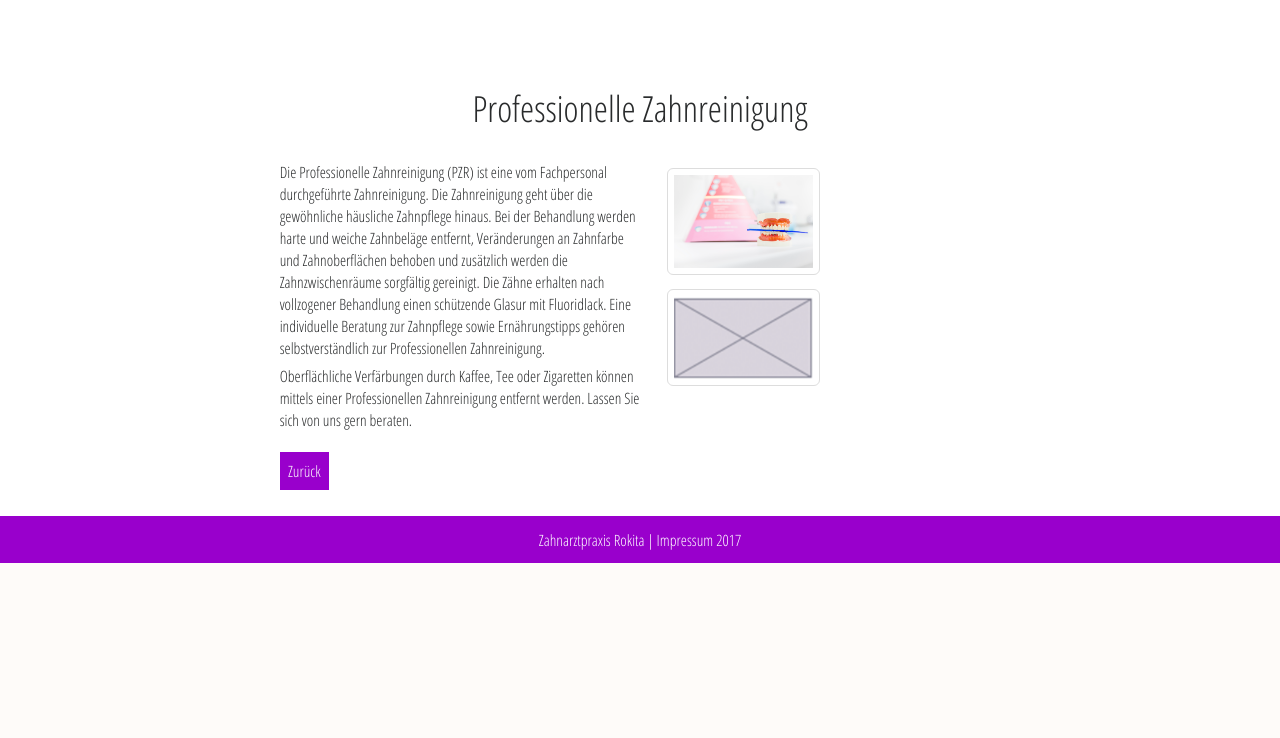
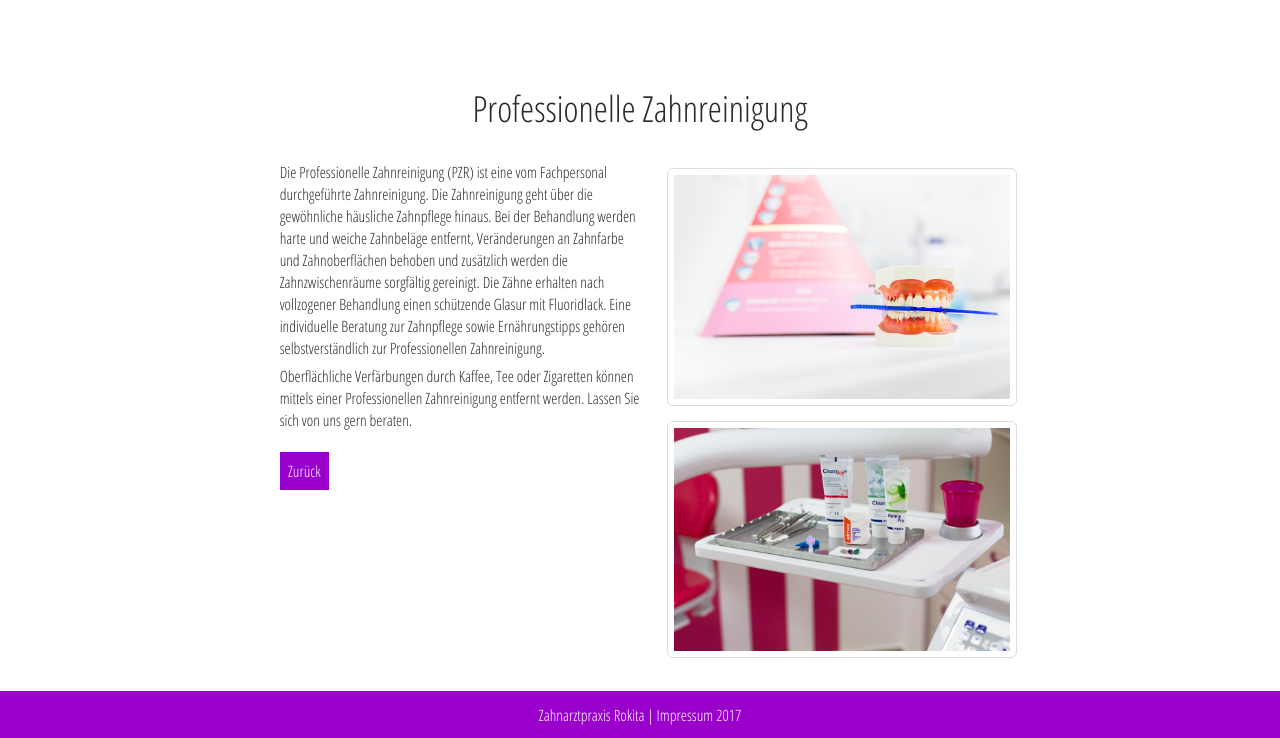
Before and after one commit to rokigeorg/Homepage_Zahnarztpraxis_Rokita, a PHP site: page /production/details_leistung5.html in a window 1280 px wide. Shown: the part 510-1248 px from the top of the page. Before the commit the page ends 1073 px from the top, so only its background shows below. Run offline with PHP 8.4, Linux system fonts and the light colour scheme; style sheets or scripts are compiled from the project's sources.

Commit message:
fix Image thumnails

```diff
--- a/production/css/desktop.css
+++ b/production/css/desktop.css
@@ -390,7 +390,7 @@
       text-align: center; }
 
   .praxis_img_small {
-    max-width: 46%;
+    max-width: 100%;
     padding: 2%; }
 
   /* Modal Content */
--- a/production/details_leistung3.html
+++ b/production/details_leistung3.html
@@ -121,7 +121,7 @@
             </div>
 
             <div class="praxis_img_small">
-                <img src="img/img_ph.png" onclick="openModal();currentSlide(2)" class="img-thumbnail hover-shadow">
+                <img src="img/zap_5.jpg" onclick="openModal();currentSlide(2)" class="img-thumbnail hover-shadow">
             </div>
         </div>
 
--- a/production/details_leistung5.html
+++ b/production/details_leistung5.html
@@ -121,7 +121,7 @@
             </div>
 
             <div class="praxis_img_small">
-                <img src="img/img_ph.png" onclick="openModal();currentSlide(2)" class="img-thumbnail hover-shadow">
+                <img src="img/zap_3.jpg" onclick="openModal();currentSlide(2)" class="img-thumbnail hover-shadow">
             </div>
         </div>
 
@@ -146,13 +146,13 @@
     <div class="modal-content">
 
         <div class="mySlides">
-            <div class="numbertext">1 / 4</div>
+            <div class="numbertext">1 / 2</div>
             <img src="img/leistung_6.png" style="width:100%">
         </div>
 
         <div class="mySlides">
-            <div class="numbertext">2 / 4</div>
-            <img src="img/img_ph.png" style="width:100%">
+            <div class="numbertext">2 / 2</div>
+            <img src="img/zap_3.jpg" style="width:100%">
         </div>
 
         <a class="prev" onclick="plusSlides(-1)">&#10094;</a>
--- a/production/praxis.html
+++ b/production/praxis.html
@@ -116,8 +116,9 @@
         </p>
 
         <p>
-            Die Praxis ist mit öffentlichen Verkehrsmitteln, der Straßenbahnlinie 1 und 4 gut erreichbar.
-            Vor unserer Praxis befindet sich ein großer Parkplatz der ausreichend Platz zum kostenfreien Parken bietet.
+            Die Praxis ist mit öffentlichen Verkehrsmitteln- der Straßenbahnlinie 1 und 4 gut erreichbar.
+            Vor unserer Praxis befindet sich ein großer Parkplatz, der ausreichend Platz zum kostenfreien Parken bietet.
+            <br>
             Für Patienten aus dem Cottbuser Umland ist unsere Praxis ebenso unbeschwert per Bahn zu erreichen, da der
             Hauptbahnhof nur ca. 10 Minuten zu Fuß entfernt ist.
         </p>
--- a/scss/desktop.scss
+++ b/scss/desktop.scss
@@ -200,12 +200,10 @@
         span {
           opacity: 1;
           font-size: 0.6rem;
+
           large {
-
             position: relative;
-
             top: 5px;
-
           }
         }
 
@@ -436,7 +434,7 @@
 
 
   .praxis_img_small {
-    max-width: 46%;
+    max-width: 100%;
     padding: 2%;
   }
 
```
Also changed, not shown: 2 other files. Lines whose indentation alone changed are shown as unchanged.
